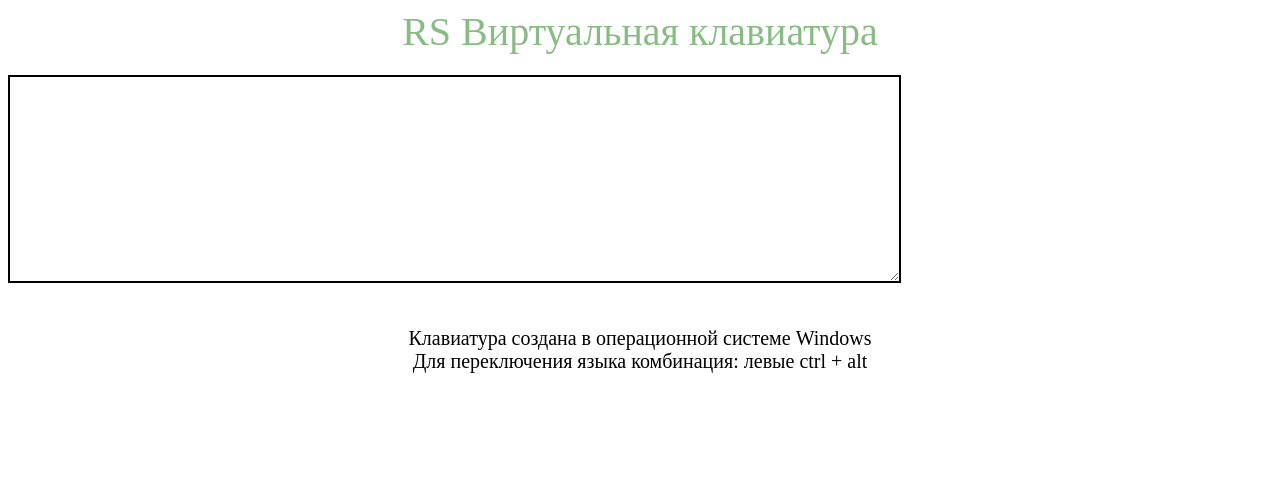
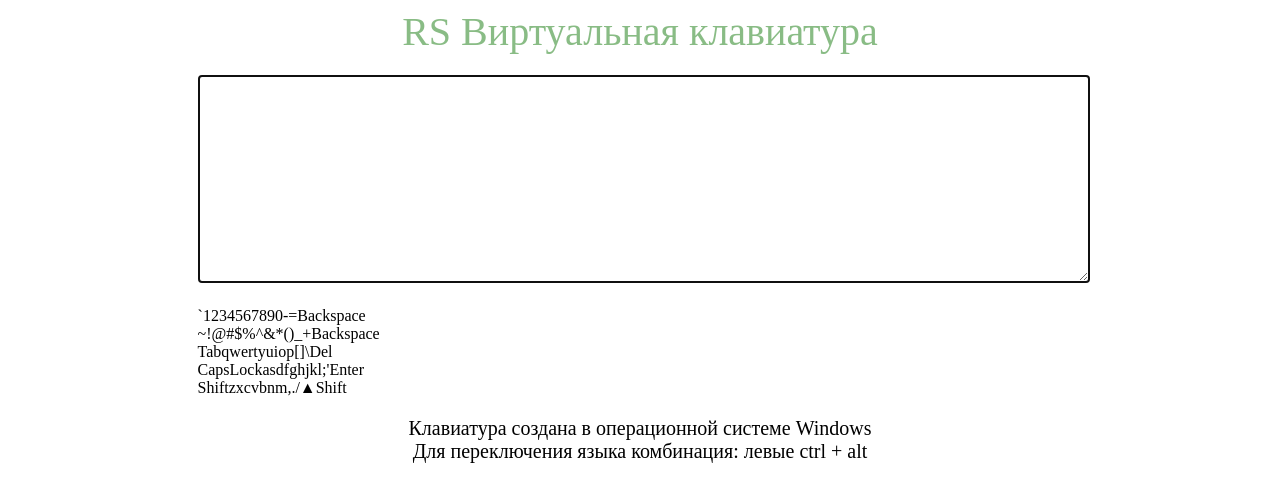
Before and after one commit to Krasavceva/virtual-keyboard, a plain HTML site: page index.html in a window 1280 px wide. Drawn offline with Linux system fonts and the light colour scheme.

Commit message:
feat: create keyboard

```diff
--- a/index.js
+++ b/index.js
@@ -46,3 +46,44 @@
 footer.className = 'footer';
 footer.innerHTML = 'Клавиатура создана в операционной системе Windows<br>Для переключения языка комбинация: левые ctrl + alt';
 document.body.append(footer);
+
+// Отрисовка клавиатуры
+function createKeyboard() {
+    for (let i = 0; i < rowOne.length; i++) {
+        const key = document.createElement('span');
+        row1.append(key);
+        row1.classList = 'row';
+        key.className = `key ${rowOne[i][0].toLowerCase()}`;
+        key.innerHTML = rowOne[i];
+    }
+    for (let i = 0; i < rowTwo.length; i++) {
+        const key = document.createElement('span');
+        row2.append(key);
+        row2.classList = 'row';
+        key.className = `key ${rowTwo[i][0].toLowerCase().replace('key', 'key-')}`;
+        key.innerHTML = rowTwo[i];
+    }
+    for (let i = 0; i < rowThree.length; i++) {
+        const key = document.createElement('span');
+        row3.append(key);
+        row3.classList = 'row';
+        key.className = `key ${rowThree[i][0].toLowerCase().replace('key', 'key-')}`;
+        key.innerHTML = rowThree[i];
+    }
+    for (let i = 0; i < rowFour.length; i++) {
+        const key = document.createElement('span');
+        row4.append(key);
+        row4.classList = 'row';
+        key.className = `key ${rowFour[i][0].toLowerCase().replace('key', 'key-')}`;
+        key.innerHTML = rowFour[i];
+    }
+    for (let i = 0; i < rowFive.length; i++) {
+        const key = document.createElement('span');
+        row5.append(key);
+        row5.classList = 'row';
+        key.className = `key ${rowFive[i][0].toLowerCase()}`;
+        key.innerHTML = rowFive[i];
+    }
+    textarea.focus();
+}
+createKeyboard();
--- a/style.css
+++ b/style.css
@@ -10,7 +10,7 @@
     width: 70%;
     max-width: 70%;
     height: 200px;
-    margin: 20px auto;
+    margin: 20px 15%;
     border: 2px solid black;
 }
 
```
